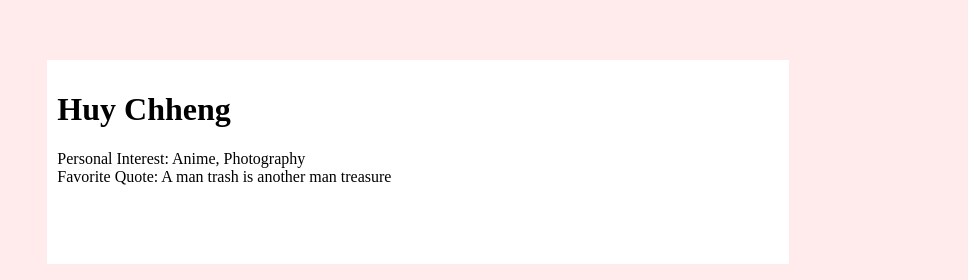
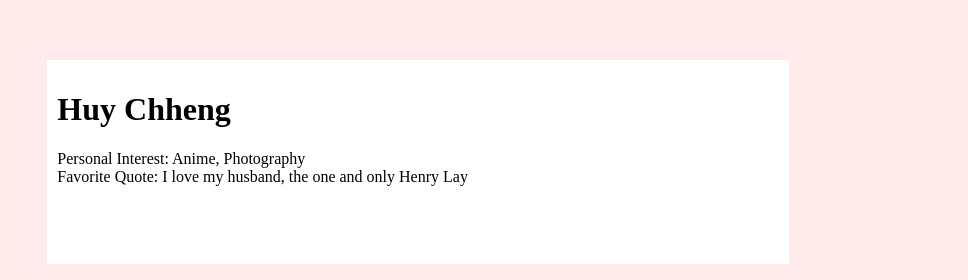
Before and after one commit to YouNgounLay/huychheng_bio, a plain HTML site: page index.html in a window 1280 px wide. Shown: the part 118-398 px from the top of the page, 312-1280 px from the left. Drawn offline with nearby package versions, Linux system fonts and the light colour scheme.

Commit message:
change quote

```diff
--- a/index.html
+++ b/index.html
@@ -30,8 +30,8 @@
                         <h1>Huy Chheng</h1>
                         <span>Personal Interest: Anime, Photography</span>
                         <span
-                            >Favorite Quote: A man trash is another man
-                            treasure</span
+                            >Favorite Quote: I love my husband, the one and only
+                            Henry Lay</span
                         >
                     </div>
                 </div>
```
